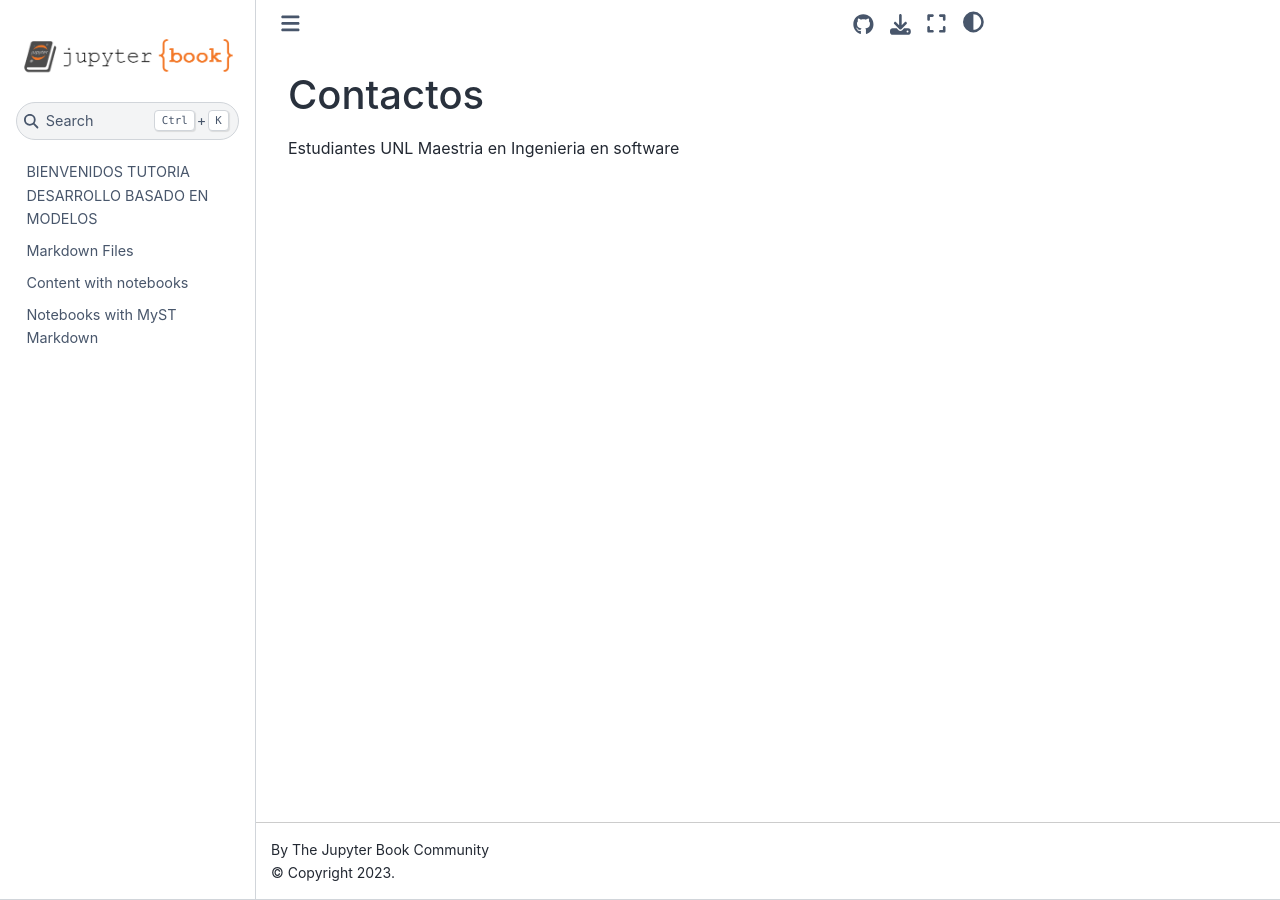
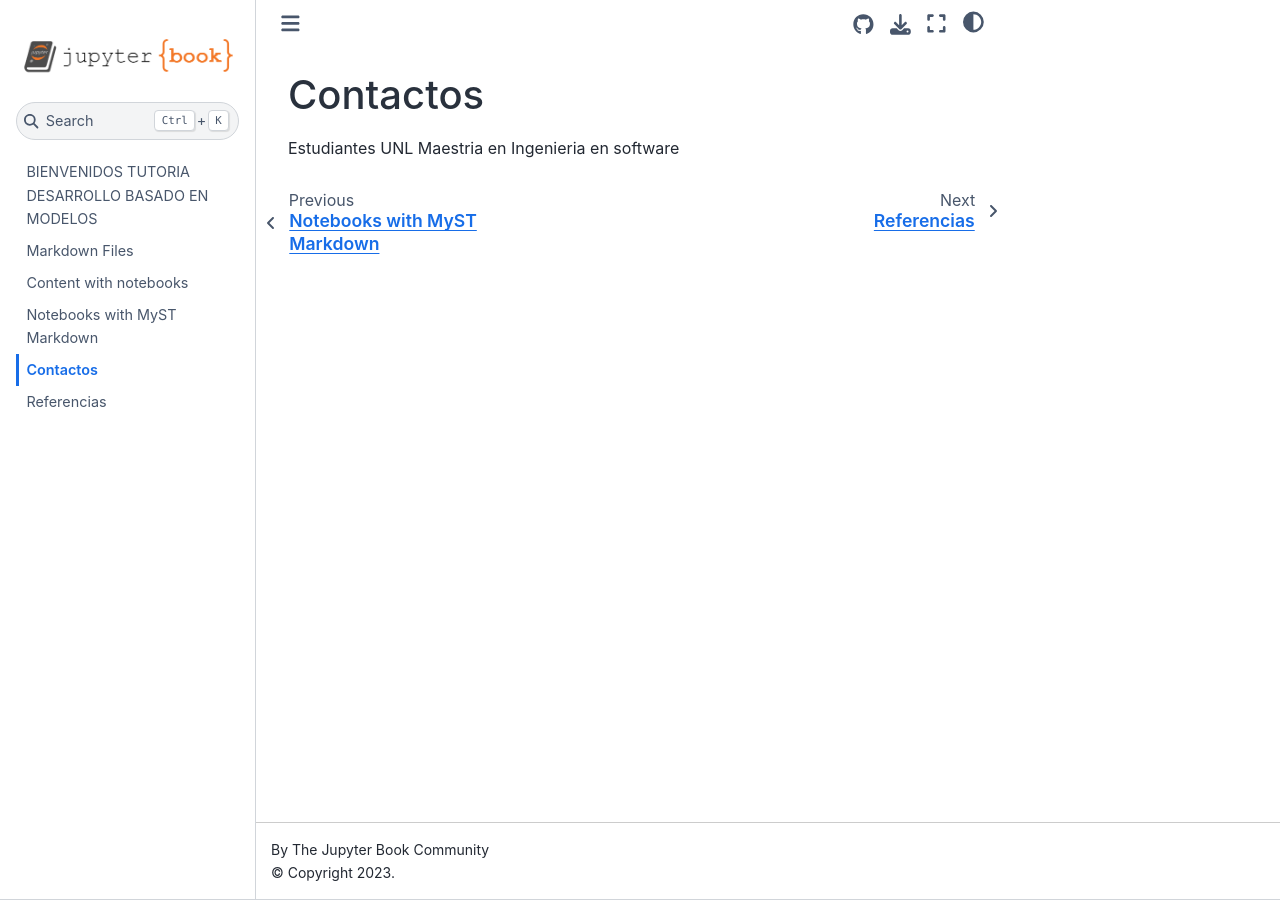
Before and after one commit to JannethGS2610/MiLibro, a Jupyter Book: the page built from Contactos.md, in a window 1280 px wide. Built offline with Jupyter Book 1.0.4 settings and Sphinx 7.4.7 and the Sphinx Book theme 1.1.4, drawn with Linux system fonts in a browser that asks for light colours.

Commit message:
Añadir archivos adicionales Contactos y Referencias tocyml

```diff
--- a/_toc.yml
+++ b/_toc.yml
@@ -7,3 +7,5 @@ chapters:
 - file: markdown
 - file: notebooks
 - file: markdown-notebooks
+- file: Contactos
+- file: Referencias
```
